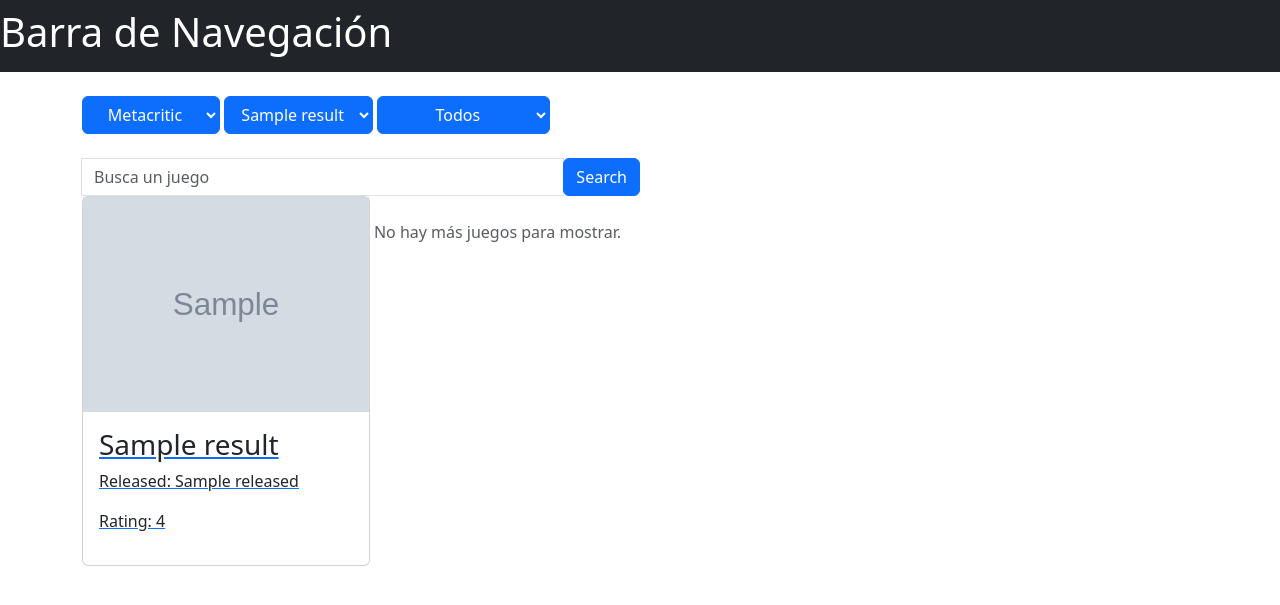
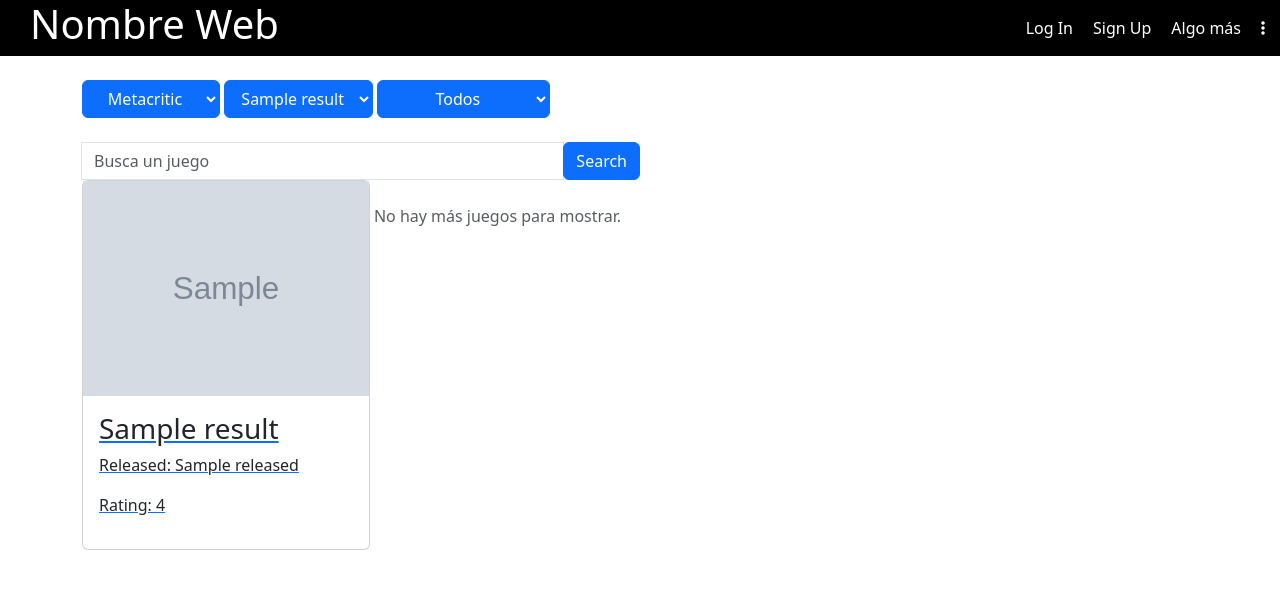
Before and after one commit to Naiitiry/games_web, a Django app: page / in a window 1280 px wide. Shown: the top 605 px of the page. Run offline with Django 5.2, Linux system fonts and the light colour scheme; tables that the repository leaves empty hold one stand-in row (values such as "Sample post"); grey boxes marked "Sample" are stand-in pictures; a database or web service that is not in the repository returns one stand-in record (values such as "Sample title"); data that the repository does not hold is empty; some libraries are stand-ins or nearby versions.

Commit message:
ui updates

```diff
--- a/rawg/apis/templates/games/landing.html
+++ b/rawg/apis/templates/games/landing.html
@@ -1,9 +1,10 @@
 {% extends 'base.html' %}
+{% load static %}
 {% block content %}
     <div class="container mt-4">
         <form method="GET">
             {% csrf_token %}
-            <select class="btn btn-primary dropdown-toggle" name="category"
+            <select class="btn btn-primary" name="category"
                 hx-get="{% url 'landing_page_games' %}"
                 hx-target="#games-container"
                 hx-swap="innerHTML">
@@ -13,7 +14,7 @@
                 <option value="added" {% if category == "added" %} selected {%endif%}>Popularidad</option>
                 <option value="rating" {% if category == "rating" %} selected {%endif%}>Rating</option>
             </select>
-            <select class="btn btn-primary dropdown-toggle" name="platforms"
+            <select class="btn btn-primary" name="platforms"
                 hx-get="{% url 'landing_page_games' %}"
                 hx-target="#games-container"
                 hx-swap="innerHTML">
@@ -21,7 +22,7 @@
                     <option value="{{p.id}}" {% if platform_query == p.id|stringformat:"s" %} selected {% endif %}>{{p.name}}</option>
                 {% endfor %}
             </select>
-            <select name="exclude_additions" class="btn btn-primary dropdown-toggle"
+            <select name="exclude_additions" class="btn btn-primary"
                 hx-get="{% url 'landing_page_games' %}"
                 hx-target="#games-container"
                 hx-swap="innerHTML">
@@ -47,5 +48,9 @@
         <div id="games-container" class="row row-cols-1 row-cols-sm-2 row-cols-md-3 row-cols-lg-4">
             {% include "games/partials/_game_list.html" %}
         </div>
+            <div class="htmx-indicator">
+        <div class="spinner"></div>
+        <p>Cargando más juegos...</p>
+    </div>
     </div>
 {% endblock %}
--- a/rawg/apis/templates/games/partials/_game_list.html
+++ b/rawg/apis/templates/games/partials/_game_list.html
@@ -24,10 +24,7 @@
         hx-swap="beforeend"
         hx-target="#games-container"
     ></div>
-    <div class="htmx-indicator">
-        <div class="spinner"></div>
-        <p>Cargando más juegos...</p>
-    </div>
+
 {% else %}
     <p class="text-center mt-4 text-muted">No hay más juegos para mostrar.</p>
 {% endif %}
--- a/rawg/rawg/settings.py
+++ b/rawg/rawg/settings.py
@@ -109,7 +109,11 @@ USE_TZ = True
 # Static files (CSS, JavaScript, Images)
 # https://docs.djangoproject.com/en/5.2/howto/static-files/
 
-STATIC_URL = 'static/'
+STATIC_URL = '/static/'
+
+STATICFILES_DIRS = [
+    BASE_DIR / "static",
+]
 
 # Default primary key field type
 # https://docs.djangoproject.com/en/5.2/ref/settings/#default-auto-field
--- a/rawg/static/css/style.css
+++ b/rawg/static/css/style.css
@@ -1,3 +1,10 @@
+*{
+    margin: 0;
+    padding: 0;
+    box-sizing: border-box;
+    font-family:var(--font-text)
+}
+
 .htmx-indicator {
     display: none;
     text-align: center;
@@ -21,3 +28,82 @@
 @keyframes spin {
     to { transform: rotate(360deg); }
 }
+
+nav{
+    background-color: #000;
+    padding: 0 0 0 15px;
+}
+.navbar-container{
+    display: flex;
+    flex-wrap: wrap;
+    flex-direction: row;
+    align-items: center;
+    justify-content: space-between;
+    align-content: center;
+    padding: 0 15px 0 15px;
+    list-style: none;
+    a{
+        text-decoration: none;
+        color: #fff;
+    }
+    a:hover{
+        text-decoration: underline;
+    }
+    li{
+        display: flex;
+        flex-wrap: wrap;
+        gap: 20px;
+    }
+    i{
+        size: 15px;
+        color: #fff;
+    }
+}
+select,
+::picker(select){
+    appearance: base-select;
+    color: #fff;
+}
+select{
+    padding: 10px;
+}
+
+option{
+    padding: 10px;
+    background: #333;
+    &:hover{
+        background: #555;
+    }
+    &:checked{
+        background: #09f;
+    }
+}
+/* El menú oculto por defecto */
+.card-menu {
+    display: none;
+    position: absolute;
+    top: 10px;
+    right: 10px;
+    background-color: rgba(255, 255, 255, 0.95);
+    border-radius: 6px;
+    box-shadow: 0 4px 6px rgba(0,0,0,0.15);
+    padding: 10px;
+    z-index: 10;
+}
+
+.card-menu a {
+    display: block;
+    padding: 6px 10px;
+    text-decoration: none;
+    color: #333;
+    font-size: 14px;
+}
+
+.card-menu a:hover {
+    background-color: #f0f0f0;
+}
+
+/* Mostrar el menú al hacer hover sobre la tarjeta */
+.card-container:hover .card-menu {
+    display: block;
+}
--- a/rawg/templates/base.html
+++ b/rawg/templates/base.html
@@ -7,6 +7,8 @@
     <link href="https://cdn.jsdelivr.net/npm/bootstrap@5.3.5/dist/css/bootstrap.min.css" rel="stylesheet" integrity="sha384-SgOJa3DmI69IUzQ2PVdRZhwQ+dy64/BUtbMJw1MZ8t5HZApcHrRKUc4W0kG879m7" crossorigin="anonymous">
     <link rel="stylesheet" href="{% static 'css/style.css' %}">
     <script src="https://unpkg.com/htmx.org@2.0.4" integrity="sha384-HGfztofotfshcF7+8n44JQL2oJmowVChPTg48S+jvZoztPfvwD79OC/LTtG6dMp+" crossorigin="anonymous"></script>
+    <script src="https://kit.fontawesome.com/bf1e8130c0.js" crossorigin="anonymous"></script>
+    {% block 'style' %}{% endblock %}
     <title>{% block title %}{% endblock %}</title>
 </head>
 <body>
--- a/rawg/templates/partials/navbar.html
+++ b/rawg/templates/partials/navbar.html
@@ -1,3 +1,42 @@
-<nav class="navbar navbar-dark bg-dark">
-    <h1 style="color: white;">Barra de Navegación</h1>
+<nav>
+    <div class="navbar-container">
+        <div class="navbar-container-title">
+            <h1><a href="#">Nombre Web</a></h1>
+        </div>
+        <div class="navbar-container-auth">
+            {% if user.is_authenticated %}
+                <li>
+                    <a href="#">Logito</a>
+                    <a href="#">desplegable</a>
+                    <div>
+                        <i class="fa-solid fa-ellipsis-vertical"></i>
+                    </div>
+                </li>
+                <div>
+                    <form action="#" method="POST">
+                        {% csrf_token %}
+                        <button type="submit">
+                            Log Out
+                        </button>
+                    </form>
+                </div>
+            {% else %}
+                <div>
+                    <li>
+                        <a href="#">Log In</a>
+                        <a href="#">Sign Up</a>
+                        <a href="#">Algo más</a>
+                        <div class="card-container">
+                            <i class="fa-solid fa-ellipsis-vertical"></i>
+                            <div class="card-menu">
+                                <a href="#">1</a>
+                                <a href="#">2</a>
+                                <a href="#">3</a>
+                            </div>
+                        </div>
+                    </li>
+                </div>
+            {% endif %}
+        </div>
+    </div>
 </nav>
```
